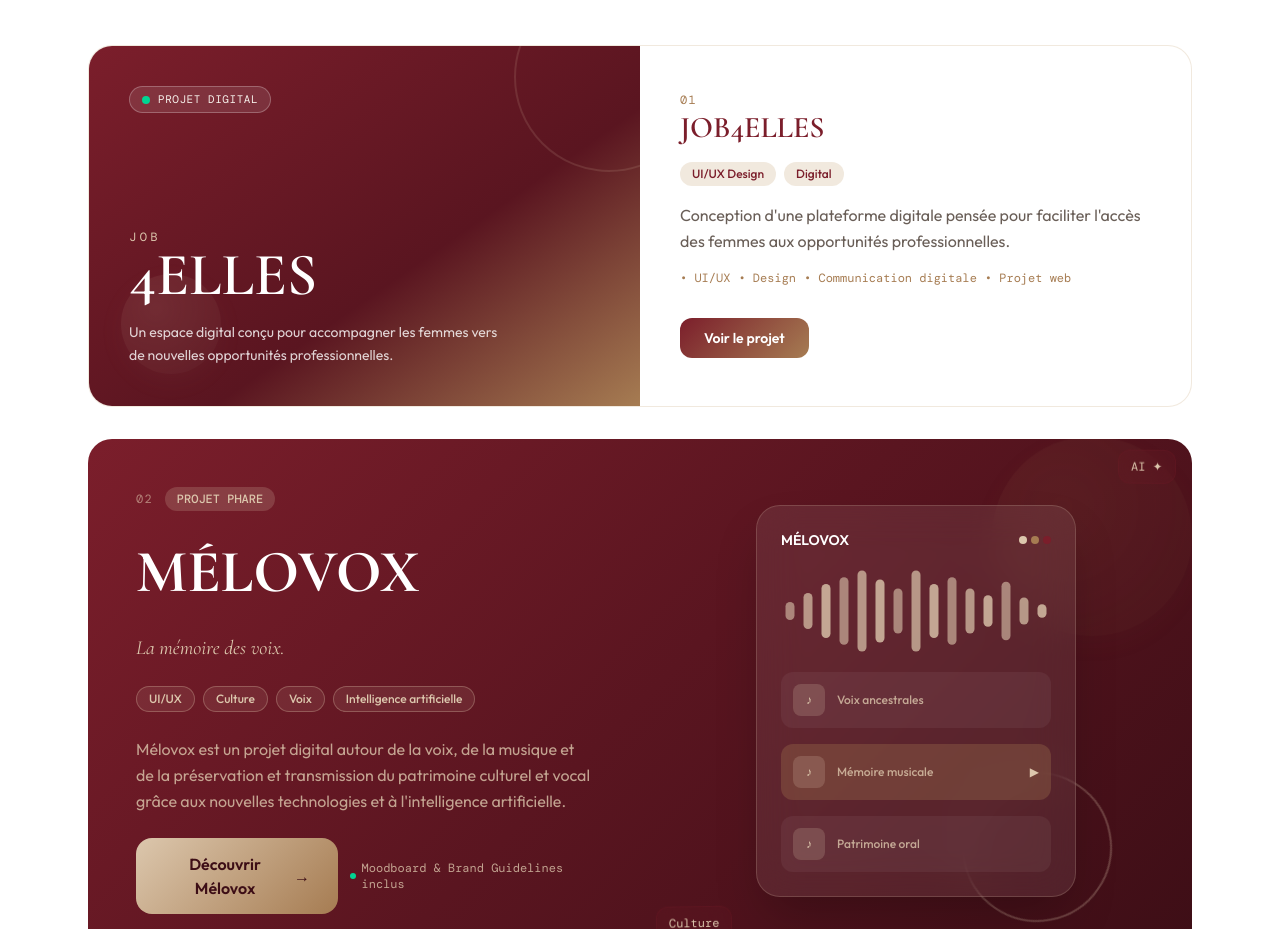
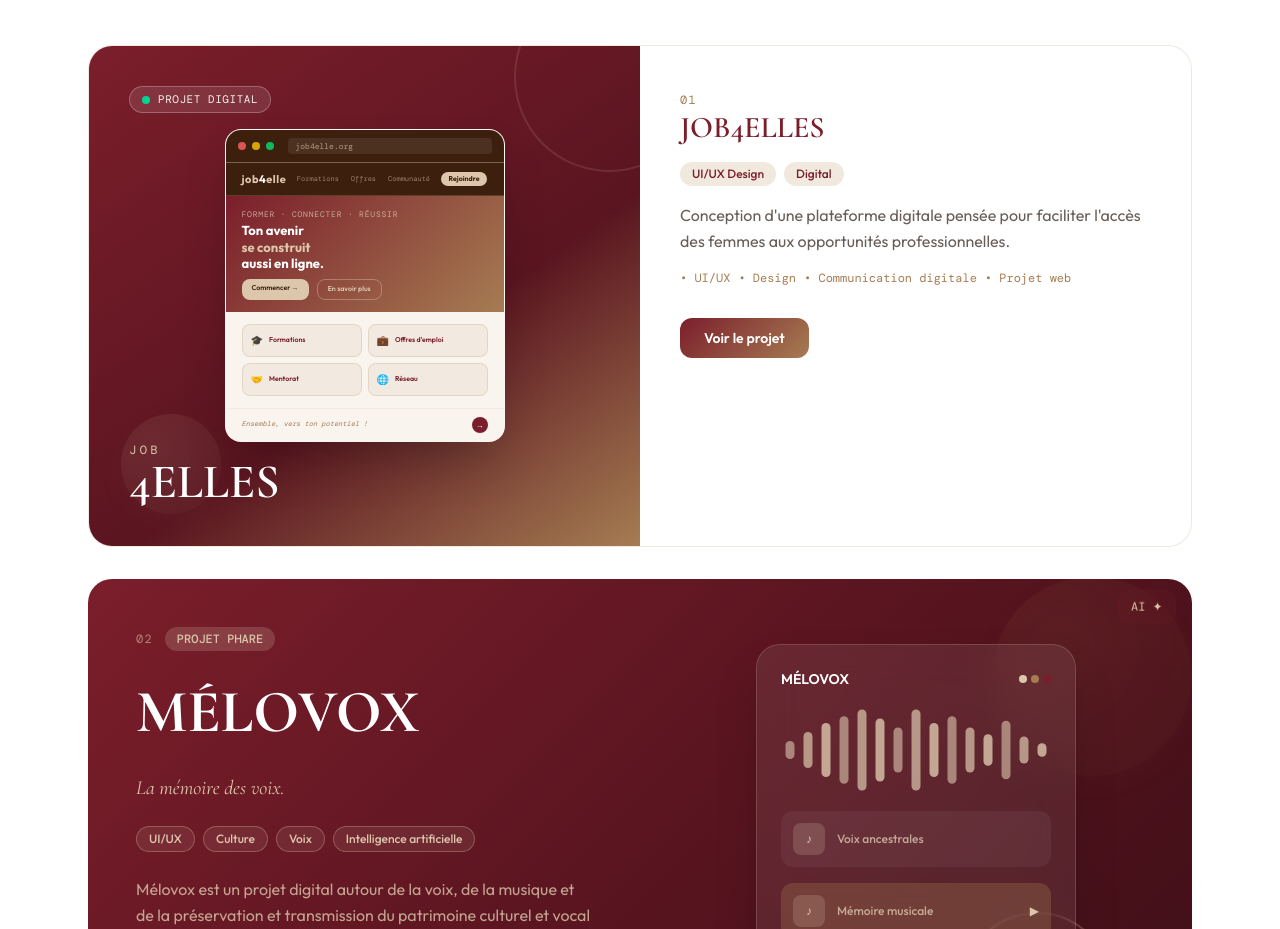
Before and after one commit to rositadiouf02-hub/Rosita-Diouf02, a React (Vite) app: page / in a window 1280 px wide. Shown: the part 6720-7649 px from the top of the page. Built offline with nearby package versions, Linux system fonts and the light colour scheme; the HTML template or start-up script is replaced by a standard one.

Commit message:
feat: ajouter mockup UI page Job4Elles dans la carte projet avec les couleurs de marque

```diff
--- a/src/App.tsx
+++ b/src/App.tsx
@@ -995,13 +995,70 @@ function Projects() {
                     <span className="w-2 h-2 rounded-full bg-emerald-400" />
                     PROJET DIGITAL
                   </span>
+
+                  {/* UI Mockup — Page Job4Elles */}
+                  <div className="mt-4 flex-1 flex items-center justify-center">
+                    <div
+                      className="w-full max-w-[280px] rounded-2xl overflow-hidden shadow-2xl border border-white/20"
+                      style={{ background: "#F9F4EE" }}
+                    >
+                      {/* Browser bar */}
+                      <div className="flex items-center gap-1.5 px-3 py-2 border-b border-[#DCC7AD]/40" style={{ background: "#3D1F0D" }}>
+                        <span className="w-2 h-2 rounded-full bg-red-400/80" />
+                        <span className="w-2 h-2 rounded-full bg-yellow-400/80" />
+                        <span className="w-2 h-2 rounded-full bg-green-400/80" />
+                        <div className="ml-2 flex-1 rounded px-2 py-0.5 text-[8px] font-mono-custom text-[#DCC7AD]/70" style={{ background: "rgba(255,255,255,0.08)" }}>
+                          job4elle.org
+                        </div>
+                      </div>
+                      {/* Nav */}
+                      <div className="flex items-center justify-between px-4 py-2 border-b border-[#DCC7AD]/20" style={{ background: "#3D1F0D" }}>
+                        <span className="font-bold text-[11px] text-[#DCC7AD] tracking-wider">job<span className="text-white">4</span>elle</span>
+                        <div className="flex gap-3">
+                          {["Formations", "Offres", "Communauté"].map(item => (
+                            <span key={item} className="text-[7px] text-[#DCC7AD]/60 font-mono-custom">{item}</span>
+                          ))}
+                        </div>
+                        <span className="text-[7px] px-2 py-0.5 rounded-full text-[#3D1F0D] font-bold" style={{ background: "#DCC7AD" }}>Rejoindre</span>
+                      </div>
+                      {/* Hero section */}
+                      <div className="px-4 py-3" style={{ background: "linear-gradient(135deg, #7B1E2B 0%, #A67C52 100%)" }}>
+                        <p className="text-[8px] font-mono-custom text-[#DCC7AD]/80 tracking-widest">FORMER · CONNECTER · RÉUSSIR</p>
+                        <p className="font-bold text-white text-[13px] leading-tight mt-0.5">Ton avenir<br /><em className="not-italic text-[#DCC7AD]">se construit</em><br />aussi en ligne.</p>
+                        <div className="mt-2 flex gap-2">
+                          <span className="text-[7px] px-2.5 py-1 rounded-lg font-semibold text-[#3D1F0D]" style={{ background: "#DCC7AD" }}>Commencer →</span>
+                          <span className="text-[7px] px-2.5 py-1 rounded-lg font-semibold text-[#DCC7AD] border border-[#DCC7AD]/40">En savoir plus</span>
+                        </div>
+                      </div>
+                      {/* Feature cards */}
+                      <div className="px-4 py-3 grid grid-cols-2 gap-1.5">
+                        {[
+                          { icon: "🎓", label: "Formations" },
+                          { icon: "💼", label: "Offres d'emploi" },
+                          { icon: "🤝", label: "Mentorat" },
+                          { icon: "🌐", label: "Réseau" },
+                        ].map(f => (
+                          <div key={f.label} className="rounded-lg p-2 flex items-center gap-1.5 border border-[#A67C52]/20" style={{ background: "rgba(166,124,82,0.08)" }}>
+                            <span className="text-[10px]">{f.icon}</span>
+                            <span className="text-[7px] font-semibold text-[#7B1E2B]">{f.label}</span>
+                          </div>
+                        ))}
+                      </div>
+                      {/* CTA footer */}
+                      <div className="px-4 py-2 border-t border-[#DCC7AD]/20 flex items-center justify-between" style={{ background: "#F9F4EE" }}>
+                        <p className="text-[7px] text-[#A67C52] font-mono-custom italic">Ensemble, vers ton potentiel !</p>
+                        <span className="w-4 h-4 rounded-full flex items-center justify-center text-[8px] text-white" style={{ background: "#7B1E2B" }}>→</span>
+                      </div>
+                    </div>
+                  </div>
+
                   <div>
                     <p className="font-mono-custom text-xs tracking-[0.3em] text-[#DCC7AD]">JOB</p>
-                    <h4 className="font-display text-5xl md:text-6xl font-semibold leading-none">4ELLES</h4>
-                    <p className="mt-4 max-w-sm text-sm leading-relaxed text-white/80">Un espace digital conçu pour accompagner les femmes vers de nouvelles opportunités professionnelles.</p>
-                  </div>
-                </div>
-              </div>
+                    <h4 className="font-display text-4xl md:text-5xl font-semibold leading-none">4ELLES</h4>
+                  </div>
+                </div>
+              </div>
+
               <div className="p-8 md:p-10 space-y-4">
                 <span className="font-mono-custom text-xs text-[#A67C52] tracking-widest">01</span>
                 <h3 className="font-display text-3xl font-semibold text-[#7B1E2B]">JOB4ELLES</h3>
```
